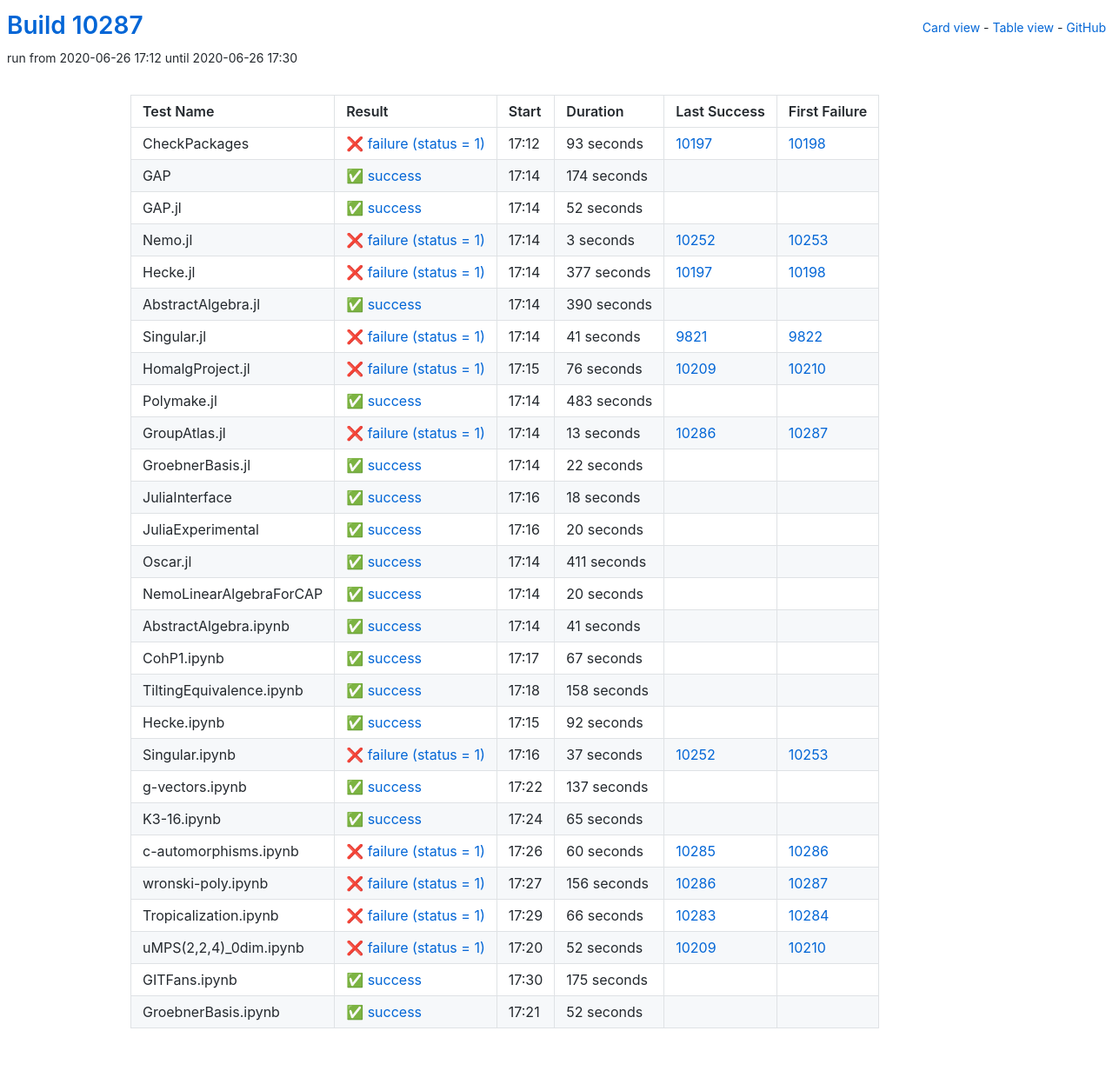
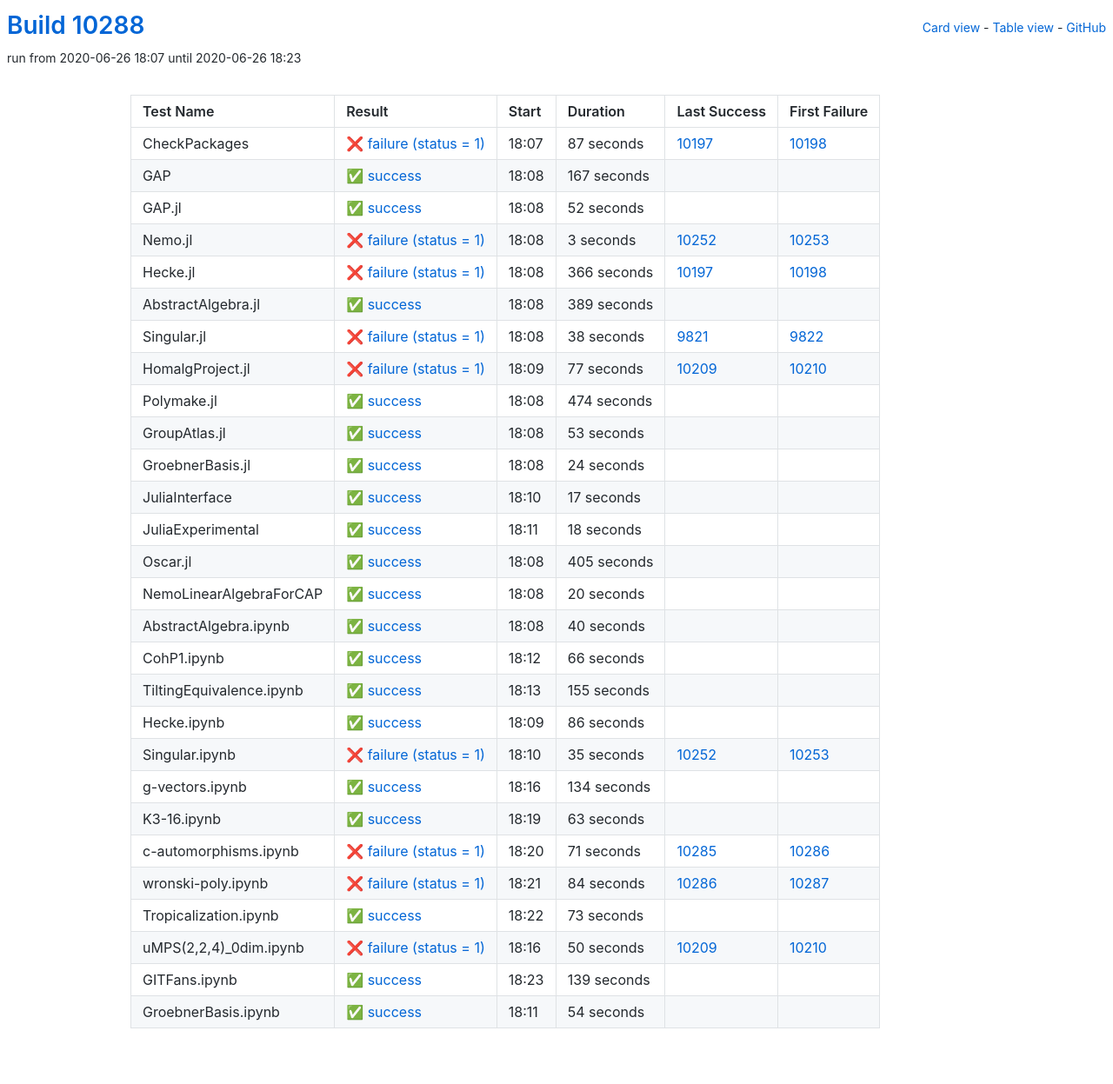
Before and after one commit to oscar-system/oscar-ci-status, a Jekyll site: the page built from table.html, in a window 1280 px wide. Shown: the whole page at 87% size. Built offline with Jekyll 4.4.1, drawn with Linux system fonts in a browser that asks for light colours.

Commit message:
Build #10288

```diff
--- a/_data/ci.yml
+++ b/_data/ci.yml
@@ -1,6 +1,6 @@
 ---
-build: 10287
-build_url: https://oscarci.mathematik.uni-kl.de/job/oscar/10287/
+build: 10288
+build_url: https://oscarci.mathematik.uni-kl.de/job/oscar/10288/
 job: oscar
 organization: oscar-system
 repo: oscar-ci-status
@@ -8,32 +8,32 @@
 tests:
 - name: CheckPackages
   id: checkpackages
-  log: https://oscarci.mathematik.uni-kl.de/job/oscar/10287/artifact/logs/build-10287/CheckPackages.log
-  start: 2020-06-26 17:12
+  log: https://oscarci.mathematik.uni-kl.de/job/oscar/10288/artifact/logs/build-10288/CheckPackages.log
+  start: 2020-06-26 18:07
   success: false
   exitcode: 1
   status: failure
-  duration: 93
+  duration: 87
   last_success: 10197
   last_success_url: https://oscarci.mathematik.uni-kl.de/job/oscar/10197/
   first_failure: 10198
   first_failure_url: https://oscarci.mathematik.uni-kl.de/job/oscar/10198/
 - name: GAP
   id: gap
-  log: https://oscarci.mathematik.uni-kl.de/job/oscar/10287/artifact/logs/build-10287/GAP.log
-  start: 2020-06-26 17:14
+  log: https://oscarci.mathematik.uni-kl.de/job/oscar/10288/artifact/logs/build-10288/GAP.log
+  start: 2020-06-26 18:08
   success: true
   exitcode: 0
   status: success
-  duration: 174
+  duration: 167
   last_success: false
   last_success_url:
   first_failure: false
   first_failure_url:
 - name: GAP.jl
   id: gap-jl
-  log: https://oscarci.mathematik.uni-kl.de/job/oscar/10287/artifact/logs/build-10287/GAP.jl.log
-  start: 2020-06-26 17:14
+  log: https://oscarci.mathematik.uni-kl.de/job/oscar/10288/artifact/logs/build-10288/GAP.jl.log
+  start: 2020-06-26 18:08
   success: true
   exitcode: 0
   status: success
@@ -44,8 +44,8 @@
   first_failure_url:
 - name: Nemo.jl
   id: nemo-jl
-  log: https://oscarci.mathematik.uni-kl.de/job/oscar/10287/artifact/logs/build-10287/Nemo.jl.log
-  start: 2020-06-26 17:14
+  log: https://oscarci.mathematik.uni-kl.de/job/oscar/10288/artifact/logs/build-10288/Nemo.jl.log
+  start: 2020-06-26 18:08
   success: false
   exitcode: 1
   status: failure
@@ -56,92 +56,104 @@
   first_failure_url: https://oscarci.mathematik.uni-kl.de/job/oscar/10253/
 - name: Hecke.jl
   id: hecke-jl
-  log: https://oscarci.mathematik.uni-kl.de/job/oscar/10287/artifact/logs/build-10287/Hecke.jl.log
-  start: 2020-06-26 17:14
+  log: https://oscarci.mathematik.uni-kl.de/job/oscar/10288/artifact/logs/build-10288/Hecke.jl.log
+  start: 2020-06-26 18:08
   success: false
   exitcode: 1
   status: failure
-  duration: 377
+  duration: 366
   last_success: 10197
   last_success_url: https://oscarci.mathematik.uni-kl.de/job/oscar/10197/
   first_failure: 10198
   first_failure_url: https://oscarci.mathematik.uni-kl.de/job/oscar/10198/
 - name: AbstractAlgebra.jl
   id: abstractalgebra-jl
-  log: https://oscarci.mathematik.uni-kl.de/job/oscar/10287/artifact/logs/build-10287/AbstractAlgebra.jl.log
-  start: 2020-06-26 17:14
+  log: https://oscarci.mathematik.uni-kl.de/job/oscar/10288/artifact/logs/build-10288/AbstractAlgebra.jl.log
+  start: 2020-06-26 18:08
   success: true
   exitcode: 0
   status: success
-  duration: 390
+  duration: 389
   last_success: false
   last_success_url:
   first_failure: false
   first_failure_url:
 - name: Singular.jl
   id: singular-jl
-  log: https://oscarci.mathematik.uni-kl.de/job/oscar/10287/artifact/logs/build-10287/Singular.jl.log
-  start: 2020-06-26 17:14
+  log: https://oscarci.mathematik.uni-kl.de/job/oscar/10288/artifact/logs/build-10288/Singular.jl.log
+  start: 2020-06-26 18:08
   success: false
   exitcode: 1
   status: failure
-  duration: 41
+  duration: 38
   last_success: 9821
   last_success_url: https://oscarci.mathematik.uni-kl.de/job/oscar/9821/
   first_failure: 9822
   first_failure_url: https://oscarci.mathematik.uni-kl.de/job/oscar/9822/
 - name: HomalgProject.jl
   id: homalgproject-jl
-  log: https://oscarci.mathematik.uni-kl.de/job/oscar/10287/artifact/logs/build-10287/HomalgProject.jl.log
-  start: 2020-06-26 17:15
+  log: https://oscarci.mathematik.uni-kl.de/job/oscar/10288/artifact/logs/build-10288/HomalgProject.jl.log
+  start: 2020-06-26 18:09
   success: false
   exitcode: 1
   status: failure
-  duration: 76
+  duration: 77
   last_success: 10209
   last_success_url: https://oscarci.mathematik.uni-kl.de/job/oscar/10209/
   first_failure: 10210
   first_failure_url: https://oscarci.mathematik.uni-kl.de/job/oscar/10210/
 - name: Polymake.jl
   id: polymake-jl
-  log: https://oscarci.mathematik.uni-kl.de/job/oscar/10287/artifact/logs/build-10287/Polymake.jl.log
-  start: 2020-06-26 17:14
+  log: https://oscarci.mathematik.uni-kl.de/job/oscar/10288/artifact/logs/build-10288/Polymake.jl.log
+  start: 2020-06-26 18:08
   success: true
   exitcode: 0
   status: success
-  duration: 483
+  duration: 474
   last_success: false
   last_success_url:
   first_failure: false
   first_failure_url:
 - name: GroupAtlas.jl
   id: groupatlas-jl
-  log: https://oscarci.mathematik.uni-kl.de/job/oscar/10287/artifact/logs/build-10287/GroupAtlas.jl.log
-  start: 2020-06-26 17:14
-  success: false
-  exitcode: 1
-  status: failure
-  duration: 13
-  last_success: 10286
-  last_success_url: https://oscarci.mathematik.uni-kl.de/job/oscar/10286/
-  first_failure: 10287
-  first_failure_url: https://oscarci.mathematik.uni-kl.de/job/oscar/10287/
-- name: GroebnerBasis.jl
-  id: groebnerbasis-jl
-  log: https://oscarci.mathematik.uni-kl.de/job/oscar/10287/artifact/logs/build-10287/GroebnerBasis.jl.log
-  start: 2020-06-26 17:14
+  log: https://oscarci.mathematik.uni-kl.de/job/oscar/10288/artifact/logs/build-10288/GroupAtlas.jl.log
+  start: 2020-06-26 18:08
   success: true
   exitcode: 0
   status: success
-  duration: 22
+  duration: 53
+  last_success: false
+  last_success_url:
+  first_failure: false
+  first_failure_url:
+- name: GroebnerBasis.jl
+  id: groebnerbasis-jl
+  log: https://oscarci.mathematik.uni-kl.de/job/oscar/10288/artifact/logs/build-10288/GroebnerBasis.jl.log
+  start: 2020-06-26 18:08
+  success: true
+  exitcode: 0
+  status: success
+  duration: 24
   last_success: false
   last_success_url:
   first_failure: false
   first_failure_url:
 - name: JuliaInterface
   id: juliainterface
-  log: https://oscarci.mathematik.uni-kl.de/job/oscar/10287/artifact/logs/build-10287/JuliaInterface.log
-  start: 2020-06-26 17:16
+  log: https://oscarci.mathematik.uni-kl.de/job/oscar/10288/artifact/logs/build-10288/JuliaInterface.log
+  start: 2020-06-26 18:10
+  success: true
+  exitcode: 0
+  status: success
+  duration: 17
+  last_success: false
+  last_success_url:
+  first_failure: false
+  first_failure_url:
+- name: JuliaExperimental
+  id: juliaexperimental
+  log: https://oscarci.mathematik.uni-kl.de/job/oscar/10288/artifact/logs/build-10288/JuliaExperimental.log
+  start: 2020-06-26 18:11
   success: true
   exitcode: 0
   status: success
@@ -150,34 +162,22 @@
   last_success_url:
   first_failure: false
   first_failure_url:
-- name: JuliaExperimental
-  id: juliaexperimental
-  log: https://oscarci.mathematik.uni-kl.de/job/oscar/10287/artifact/logs/build-10287/JuliaExperimental.log
-  start: 2020-06-26 17:16
+- name: Oscar.jl
+  id: oscar-jl
+  log: https://oscarci.mathematik.uni-kl.de/job/oscar/10288/artifact/logs/build-10288/Oscar.jl.log
+  start: 2020-06-26 18:08
   success: true
   exitcode: 0
   status: success
-  duration: 20
-  last_success: false
-  last_success_url:
-  first_failure: false
-  first_failure_url:
-- name: Oscar.jl
-  id: oscar-jl
-  log: https://oscarci.mathematik.uni-kl.de/job/oscar/10287/artifact/logs/build-10287/Oscar.jl.log
-  start: 2020-06-26 17:14
-  success: true
-  exitcode: 0
-  status: success
-  duration: 411
+  duration: 405
   last_success: false
   last_success_url:
   first_failure: false
   first_failure_url:
 - name: NemoLinearAlgebraForCAP
   id: nemolinearalgebraforcap
-  log: https://oscarci.mathematik.uni-kl.de/job/oscar/10287/artifact/logs/build-10287/NemoLinearAlgebraForCAP.log
-  start: 2020-06-26 17:14
+  log: https://oscarci.mathematik.uni-kl.de/job/oscar/10288/artifact/logs/build-10288/NemoLinearAlgebraForCAP.log
+  start: 2020-06-26 18:08
   success: true
   exitcode: 0
   status: success
@@ -188,156 +188,156 @@
   first_failure_url:
 - name: AbstractAlgebra.ipynb
   id: abstractalgebra-ipynb
-  log: https://oscarci.mathematik.uni-kl.de/job/oscar/10287/artifact/logs/build-10287/AbstractAlgebra.ipynb.log
-  start: 2020-06-26 17:14
+  log: https://oscarci.mathematik.uni-kl.de/job/oscar/10288/artifact/logs/build-10288/AbstractAlgebra.ipynb.log
+  start: 2020-06-26 18:08
   success: true
   exitcode: 0
   status: success
-  duration: 41
+  duration: 40
   last_success: false
   last_success_url:
   first_failure: false
   first_failure_url:
 - name: CohP1.ipynb
   id: cohp1-ipynb
-  log: https://oscarci.mathematik.uni-kl.de/job/oscar/10287/artifact/logs/build-10287/CohP1.ipynb.log
-  start: 2020-06-26 17:17
+  log: https://oscarci.mathematik.uni-kl.de/job/oscar/10288/artifact/logs/build-10288/CohP1.ipynb.log
+  start: 2020-06-26 18:12
   success: true
   exitcode: 0
   status: success
-  duration: 67
+  duration: 66
   last_success: false
   last_success_url:
   first_failure: false
   first_failure_url:
 - name: TiltingEquivalence.ipynb
   id: tiltingequivalence-ipynb
-  log: https://oscarci.mathematik.uni-kl.de/job/oscar/10287/artifact/logs/build-10287/TiltingEquivalence.ipynb.log
-  start: 2020-06-26 17:18
+  log: https://oscarci.mathematik.uni-kl.de/job/oscar/10288/artifact/logs/build-10288/TiltingEquivalence.ipynb.log
+  start: 2020-06-26 18:13
   success: true
   exitcode: 0
   status: success
-  duration: 158
+  duration: 155
   last_success: false
   last_success_url:
   first_failure: false
   first_failure_url:
 - name: Hecke.ipynb
   id: hecke-ipynb
-  log: https://oscarci.mathematik.uni-kl.de/job/oscar/10287/artifact/logs/build-10287/Hecke.ipynb.log
-  start: 2020-06-26 17:15
+  log: https://oscarci.mathematik.uni-kl.de/job/oscar/10288/artifact/logs/build-10288/Hecke.ipynb.log
+  start: 2020-06-26 18:09
   success: true
   exitcode: 0
   status: success
-  duration: 92
+  duration: 86
   last_success: false
   last_success_url:
   first_failure: false
   first_failure_url:
 - name: Singular.ipynb
   id: singular-ipynb
-  log: https://oscarci.mathematik.uni-kl.de/job/oscar/10287/artifact/logs/build-10287/Singular.ipynb.log
-  start: 2020-06-26 17:16
+  log: https://oscarci.mathematik.uni-kl.de/job/oscar/10288/artifact/logs/build-10288/Singular.ipynb.log
+  start: 2020-06-26 18:10
   success: false
   exitcode: 1
   status: failure
-  duration: 37
+  duration: 35
   last_success: 10252
   last_success_url: https://oscarci.mathematik.uni-kl.de/job/oscar/10252/
   first_failure: 10253
   first_failure_url: https://oscarci.mathematik.uni-kl.de/job/oscar/10253/
 - name: g-vectors.ipynb
   id: g-vectors-ipynb
-  log: https://oscarci.mathematik.uni-kl.de/job/oscar/10287/artifact/logs/build-10287/g-vectors.ipynb.log
-  start: 2020-06-26 17:22
+  log: https://oscarci.mathematik.uni-kl.de/job/oscar/10288/artifact/logs/build-10288/g-vectors.ipynb.log
+  start: 2020-06-26 18:16
   success: true
   exitcode: 0
   status: success
-  duration: 137
+  duration: 134
   last_success: false
   last_success_url:
   first_failure: false
   first_failure_url:
 - name: K3-16.ipynb
   id: k3-16-ipynb
-  log: https://oscarci.mathematik.uni-kl.de/job/oscar/10287/artifact/logs/build-10287/K3-16.ipynb.log
-  start: 2020-06-26 17:24
+  log: https://oscarci.mathematik.uni-kl.de/job/oscar/10288/artifact/logs/build-10288/K3-16.ipynb.log
+  start: 2020-06-26 18:19
   success: true
   exitcode: 0
   status: success
-  duration: 65
+  duration: 63
   last_success: false
   last_success_url:
   first_failure: false
   first_failure_url:
 - name: c-automorphisms.ipynb
   id: c-automorphisms-ipynb
-  log: https://oscarci.mathematik.uni-kl.de/job/oscar/10287/artifact/logs/build-10287/c-automorphisms.ipynb.log
-  start: 2020-06-26 17:26
+  log: https://oscarci.mathematik.uni-kl.de/job/oscar/10288/artifact/logs/build-10288/c-automorphisms.ipynb.log
+  start: 2020-06-26 18:20
   success: false
   exitcode: 1
   status: failure
-  duration: 60
+  duration: 71
   last_success: 10285
   last_success_url: https://oscarci.mathematik.uni-kl.de/job/oscar/10285/
   first_failure: 10286
   first_failure_url: https://oscarci.mathematik.uni-kl.de/job/oscar/10286/
 - name: wronski-poly.ipynb
   id: wronski-poly-ipynb
-  log: https://oscarci.mathematik.uni-kl.de/job/oscar/10287/artifact/logs/build-10287/wronski-poly.ipynb.log
-  start: 2020-06-26 17:27
+  log: https://oscarci.mathematik.uni-kl.de/job/oscar/10288/artifact/logs/build-10288/wronski-poly.ipynb.log
+  start: 2020-06-26 18:21
   success: false
   exitcode: 1
   status: failure
-  duration: 156
+  duration: 84
   last_success: 10286
   last_success_url: https://oscarci.mathematik.uni-kl.de/job/oscar/10286/
   first_failure: 10287
   first_failure_url: https://oscarci.mathematik.uni-kl.de/job/oscar/10287/
 - name: Tropicalization.ipynb
   id: tropicalization-ipynb
-  log: https://oscarci.mathematik.uni-kl.de/job/oscar/10287/artifact/logs/build-10287/Tropicalization.ipynb.log
-  start: 2020-06-26 17:29
+  log: https://oscarci.mathematik.uni-kl.de/job/oscar/10288/artifact/logs/build-10288/Tropicalization.ipynb.log
+  start: 2020-06-26 18:22
+  success: true
+  exitcode: 0
+  status: success
+  duration: 73
+  last_success: false
+  last_success_url:
+  first_failure: false
+  first_failure_url:
+- name: uMPS(2,2,4)_0dim.ipynb
+  id: umps-2-2-4-0dim-ipynb
+  log: https://oscarci.mathematik.uni-kl.de/job/oscar/10288/artifact/logs/build-10288/uMPS-2-2-4-_0dim.ipynb.log
+  start: 2020-06-26 18:16
   success: false
   exitcode: 1
   status: failure
-  duration: 66
-  last_success: 10283
-  last_success_url: https://oscarci.mathematik.uni-kl.de/job/oscar/10283/
-  first_failure: 10284
-  first_failure_url: https://oscarci.mathematik.uni-kl.de/job/oscar/10284/
-- name: uMPS(2,2,4)_0dim.ipynb
-  id: umps-2-2-4-0dim-ipynb
-  log: https://oscarci.mathematik.uni-kl.de/job/oscar/10287/artifact/logs/build-10287/uMPS-2-2-4-_0dim.ipynb.log
-  start: 2020-06-26 17:20
-  success: false
-  exitcode: 1
-  status: failure
-  duration: 52
+  duration: 50
   last_success: 10209
   last_success_url: https://oscarci.mathematik.uni-kl.de/job/oscar/10209/
   first_failure: 10210
   first_failure_url: https://oscarci.mathematik.uni-kl.de/job/oscar/10210/
 - name: GITFans.ipynb
   id: gitfans-ipynb
-  log: https://oscarci.mathematik.uni-kl.de/job/oscar/10287/artifact/logs/build-10287/GITFans.ipynb.log
-  start: 2020-06-26 17:30
+  log: https://oscarci.mathematik.uni-kl.de/job/oscar/10288/artifact/logs/build-10288/GITFans.ipynb.log
+  start: 2020-06-26 18:23
   success: true
   exitcode: 0
   status: success
-  duration: 175
+  duration: 139
   last_success: false
   last_success_url:
   first_failure: false
   first_failure_url:
 - name: GroebnerBasis.ipynb
   id: groebnerbasis-ipynb
-  log: https://oscarci.mathematik.uni-kl.de/job/oscar/10287/artifact/logs/build-10287/GroebnerBasis.ipynb.log
-  start: 2020-06-26 17:21
+  log: https://oscarci.mathematik.uni-kl.de/job/oscar/10288/artifact/logs/build-10288/GroebnerBasis.ipynb.log
+  start: 2020-06-26 18:11
   success: true
   exitcode: 0
   status: success
-  duration: 52
+  duration: 54
   last_success: false
   last_success_url:
   first_failure: false
```
Also changed, not shown: README.md.
